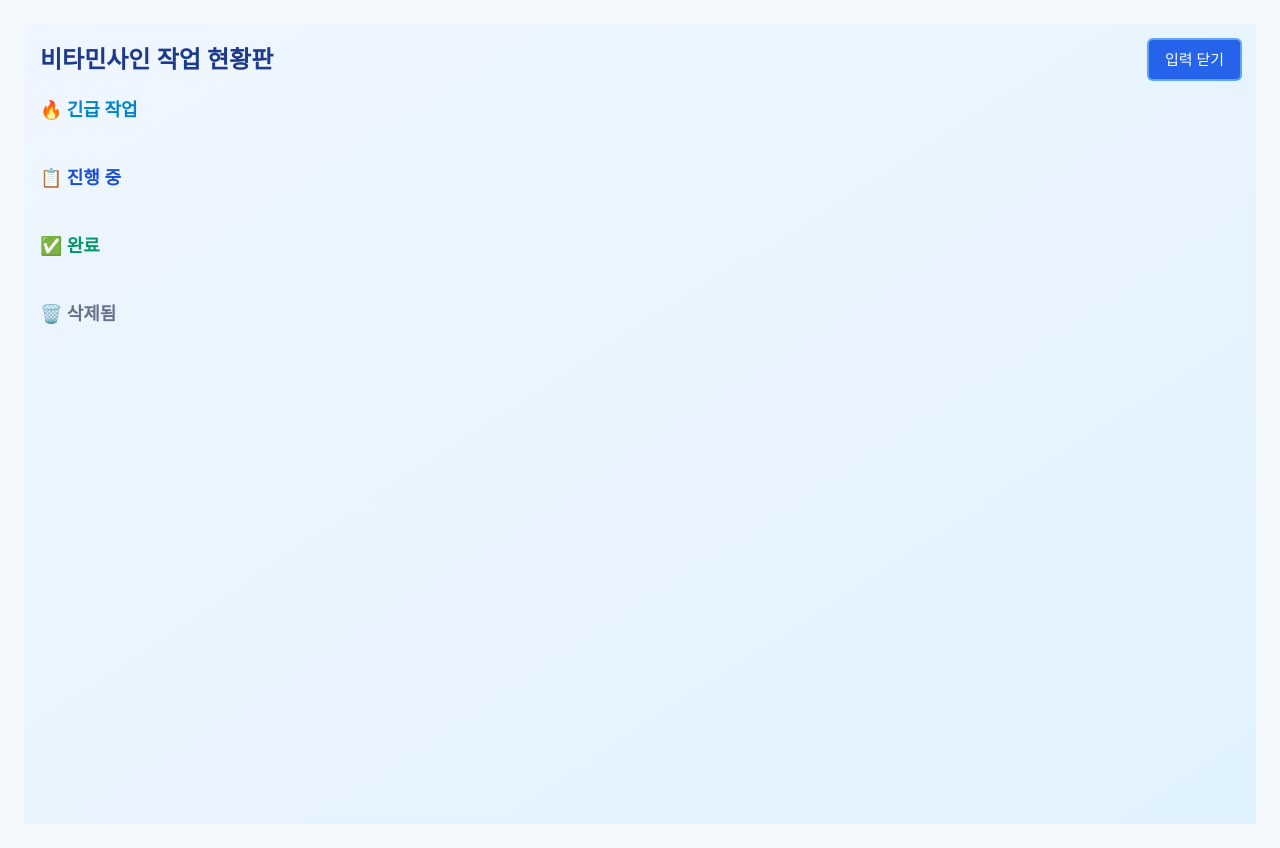
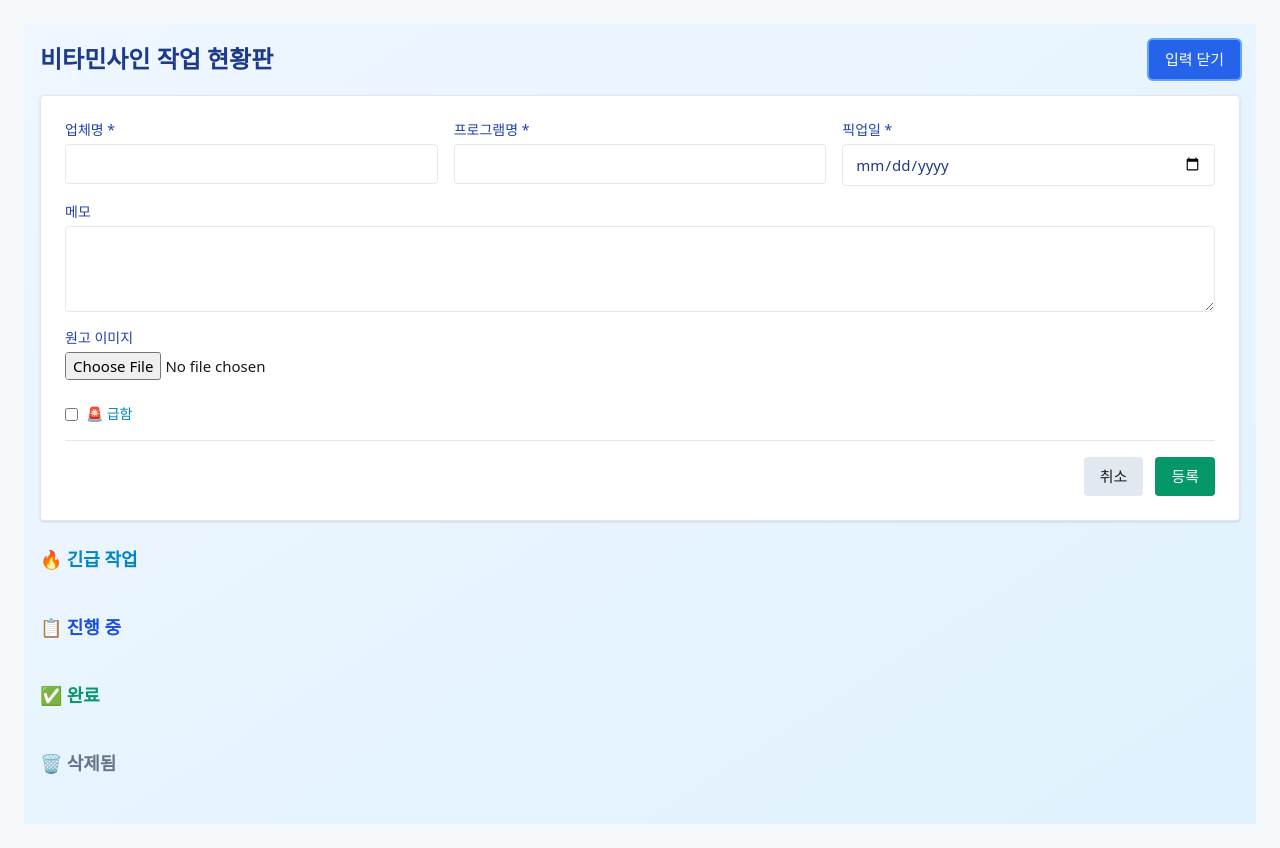
Before and after one commit to sukhwanjang/vitavita, a Next.js app: page / in a window 1280 px wide. Both pictures are taken after a click on the button "작업 추가". Built offline with nearby package versions, Linux system fonts and the light colour scheme; no server answers; the database is empty.

Commit message:
버튼추가 오류 수정정

```diff
--- a/app/components/board.tsx
+++ b/app/components/board.tsx
@@ -1,4 +1,3 @@
-// Board.tsx
 'use client';
 import { useEffect, useState, useCallback, ChangeEvent, ClipboardEvent } from 'react';
 import { createClient } from '@supabase/supabase-js';
@@ -105,6 +104,7 @@ export default function Board() {
     }
 
     setIsSubmitting(true);
+    setError(null);
     let imageUrl = null;
     if (image) {
       imageUrl = await uploadImage(image);
@@ -115,16 +115,7 @@ export default function Board() {
     }
 
     const { error } = await supabase.from('request').insert([
-      {
-        company,
-        program,
-        pickup_date: pickupDate,
-        note,
-        image_url: imageUrl,
-        is_urgent: isUrgent,
-        completed: false,
-        is_deleted: false,
-      },
+      { company, program, pickup_date: pickupDate, note, image_url: imageUrl, is_urgent: isUrgent, completed: false, is_deleted: false },
     ]);
 
     setIsSubmitting(false);
@@ -148,31 +139,28 @@ export default function Board() {
   };
 
   const handleComplete = async (id: number) => {
-    const { error } = await supabase
-      .from('request')
-      .update({ completed: true, is_urgent: false, updated_at: new Date().toISOString() })
-      .eq('id', id);
-
-    if (error) setError(`완료 처리 실패: ${error.message}`);
-    else fetchRequests();
+    const { error } = await supabase.from('request').update({
+      completed: true,
+      is_urgent: false,
+      updated_at: new Date().toISOString(),
+    }).eq('id', id);
+    if (!error) fetchRequests();
   };
 
   const handleDelete = async (id: number) => {
     if (!window.confirm('정말 삭제하시겠습니까?')) return;
-    const { error } = await supabase
-      .from('request')
-      .update({ is_deleted: true, deleted_at: new Date().toISOString() })
-      .eq('id', id);
-
-    if (error) setError(`삭제 처리 실패: ${error.message}`);
-    else fetchRequests();
+    const { error } = await supabase.from('request').update({
+      is_deleted: true,
+      deleted_at: new Date().toISOString(),
+    }).eq('id', id);
+    if (!error) fetchRequests();
   };
 
   const renderCard = (item: RequestItem) => {
     const isActive = !item.completed && !item.is_deleted;
     const isUrgent = item.is_urgent && isActive;
     return (
-      <div key={item.id} className={`p-3 bg-white rounded-lg shadow text-sm font-sans space-y-1 ${isUrgent ? 'border-2 border-sky-400' : ''}`}>
+      <div key={item.id} className={`p-3 bg-white rounded-lg shadow flex flex-col space-y-2 text-sm font-sans ${isUrgent ? 'border-2 border-sky-400' : ''}`}>
         <div>
           <p><strong>업체명:</strong> {item.company}</p>
           <p><strong>프로그램명:</strong> {item.program}</p>
@@ -185,21 +173,18 @@ export default function Board() {
           </a>
         )}
         {isActive && (
-          <div className="flex justify-end gap-2 pt-2">
-            <button
-              onClick={() => handleComplete(item.id)}
-              className="bg-emerald-500 text-white px-3 py-1 rounded hover:bg-emerald-600 text-xs"
-            >
+          <div className="flex gap-2 justify-end pt-2">
+            <button onClick={() => handleComplete(item.id)} className="px-3 py-1 bg-emerald-600 text-white rounded hover:bg-emerald-700 text-xs">
               완료
             </button>
-            <button
-              onClick={() => handleDelete(item.id)}
-              className="bg-rose-500 text-white px-3 py-1 rounded hover:bg-rose-600 text-xs"
-            >
+            <button onClick={() => handleDelete(item.id)} className="px-3 py-1 bg-sky-600 text-white rounded hover:bg-sky-700 text-xs">
               삭제
             </button>
           </div>
         )}
+        {item.completed && <span className="text-emerald-500 text-xs">✅ 완료됨</span>}
+        {item.is_deleted && <span className="text-gray-400 text-xs">🗑️ 삭제됨</span>}
+        {isUrgent && <span className="text-red-500 text-xs">🚨 긴급</span>}
       </div>
     );
   };
@@ -218,18 +203,56 @@ export default function Board() {
         </button>
       </div>
 
-      {error && (
-        <div className="max-w-screen-2xl mx-auto bg-blue-100 border border-blue-400 text-blue-800 p-3 rounded mb-4">{error}</div>
+      {error && <div className="max-w-screen-2xl mx-auto bg-blue-100 border border-blue-400 text-blue-800 p-3 rounded mb-4">{error}</div>}
+
+      {showForm && (
+        <div className="max-w-screen-2xl mx-auto bg-white border p-6 rounded shadow mb-6 space-y-4">
+          <div className="grid grid-cols-1 md:grid-cols-3 gap-4">
+            <div className="flex flex-col">
+              <label className="text-sm font-medium text-blue-800 mb-1">업체명 *</label>
+              <input type="text" value={company} onChange={e => setCompany(e.target.value)} className="border rounded px-3 py-2" />
+            </div>
+            <div className="flex flex-col">
+              <label className="text-sm font-medium text-blue-800 mb-1">프로그램명 *</label>
+              <input type="text" value={program} onChange={e => setProgram(e.target.value)} className="border rounded px-3 py-2" />
+            </div>
+            <div className="flex flex-col">
+              <label className="text-sm font-medium text-blue-800 mb-1">픽업일 *</label>
+              <input type="date" value={pickupDate} onChange={e => setPickupDate(e.target.value)} className="border rounded px-3 py-2 text-blue-900" />
+            </div>
+          </div>
+
+          <div className="flex flex-col">
+            <label className="text-sm font-medium text-blue-800 mb-1">메모</label>
+            <textarea value={note} onChange={e => setNote(e.target.value)} className="border rounded px-3 py-2" rows={3} />
+          </div>
+
+          <div className="flex flex-col">
+            <label className="text-sm font-medium text-blue-800 mb-1">원고 이미지</label>
+            <input type="file" onChange={handleFileChange} accept="image/*" className="mb-2" />
+            {imagePreview && <img src={imagePreview} className="max-h-40 object-contain border rounded" />}
+          </div>
+
+          <div className="flex items-center space-x-2">
+            <input type="checkbox" checked={isUrgent} onChange={e => setIsUrgent(e.target.checked)} />
+            <span className="text-sm text-sky-600 font-medium">🚨 급함</span>
+          </div>
+
+          <div className="flex justify-end space-x-3 pt-4 border-t">
+            <button onClick={clearForm} className="bg-slate-200 px-4 py-2 rounded">취소</button>
+            <button onClick={handleSubmit} className="bg-emerald-600 text-white px-4 py-2 rounded" disabled={isSubmitting}>
+              {isSubmitting ? '등록 중...' : '등록'}
+            </button>
+          </div>
+        </div>
       )}
-
-      {/* 작업 입력 폼 생략 (이전과 동일) */}
 
       <section className="max-w-screen-2xl mx-auto space-y-8">
         {([
           ['🔥 긴급 작업', urgent, 'text-sky-600'],
           ['📋 진행 중', regular, 'text-blue-700'],
           ['✅ 완료', completed, 'text-emerald-600'],
-          ['🗑️ 삭제됨', deleted, 'text-slate-500'],
+          ['🗑️ 삭제됨', deleted, 'text-slate-500']
         ] as const).map(([title, items, color], i) => (
           <div key={i}>
             <h2 className={`font-semibold text-lg ${color} mb-2`}>{title}</h2>
```
